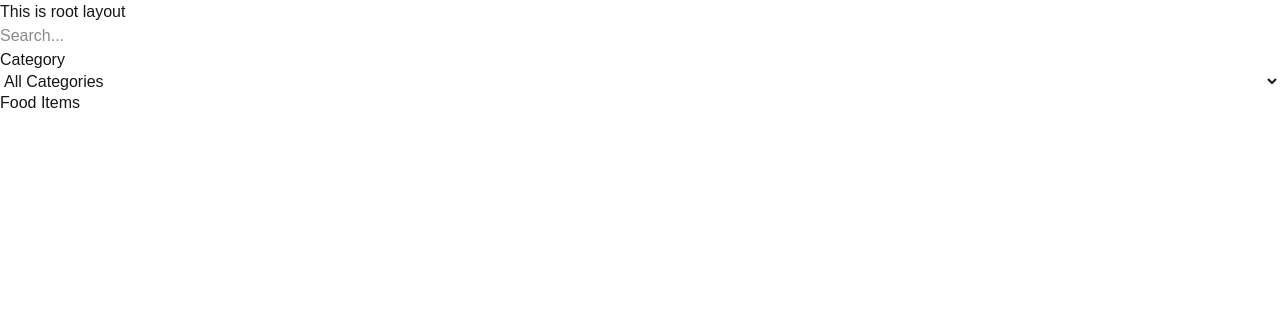
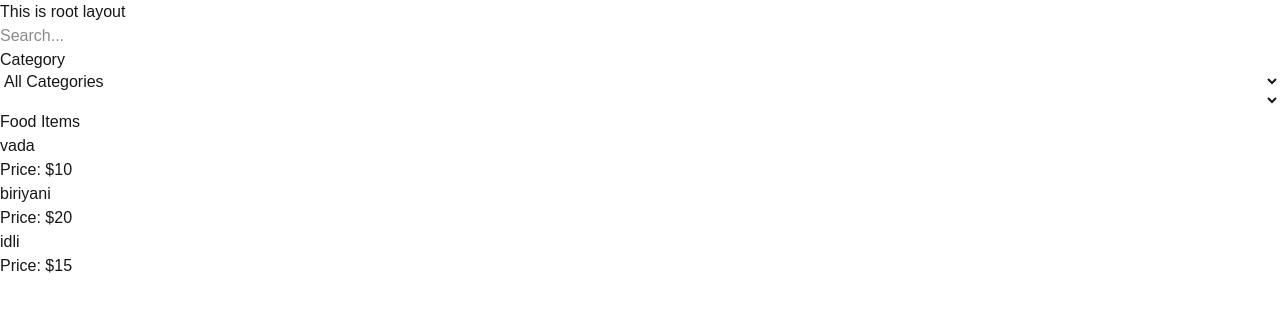
Before and after one commit to Kavin-Prakash-T/summer-internship, a Next.js app in the folder next/my-app/: page /search in a window 1280 px wide. Shown: the top 310 px of the page. Built offline with nearby package versions, Linux system fonts and the light colour scheme.

Commit message:
Add sorting functionality for food items by price

```diff
--- a/next/my-app/app/search/page.tsx
+++ b/next/my-app/app/search/page.tsx
@@ -28,10 +28,23 @@
     const [search, setSearch] = useState('')
     const [items, setItems] = useState(foods)
     const [category, setCategory] = useState('')
+    const [sort,setSort]=useState("")
     useEffect(() => {
-        const filtered_items = foods.filter((item) => item.name.includes(search) && item.category == category)
+        let filtered_items = foods.filter((item) => item.name.includes(search) && item.category == category)
         setItems(filtered_items)
-    }, [search, category])
+    }, [search, category,sort])
+
+    useEffect(()=>{
+    if (sort === "htl") {
+           setItems( items.sort((a, b) => a.price - b.price))
+        } else if (sort === "lth") {
+            setItems(items.sort((a, b) => b.price - a.price))
+        }
+        else{
+            setItems(items)
+            return;
+        }
+        },[sort])
     return (
         <>
             <input type="text" placeholder="Search..." value={search} onChange={(e) => setSearch(e.target.value)} />
@@ -40,6 +53,12 @@
                 <option value="">All Categories</option>
                 <option value="veg">Veg</option>
                 <option value="non-veg">Non-Veg</option>
+            </select>
+
+             <select name="sort" id="sort" onChange={(e) => setSort(e.target.value)}>
+                <option value=""></option>
+                <option value="lth">Low to High</option>
+                <option value="htl">High to Low</option>
             </select>
 
             <h1>Food Items</h1>
```
